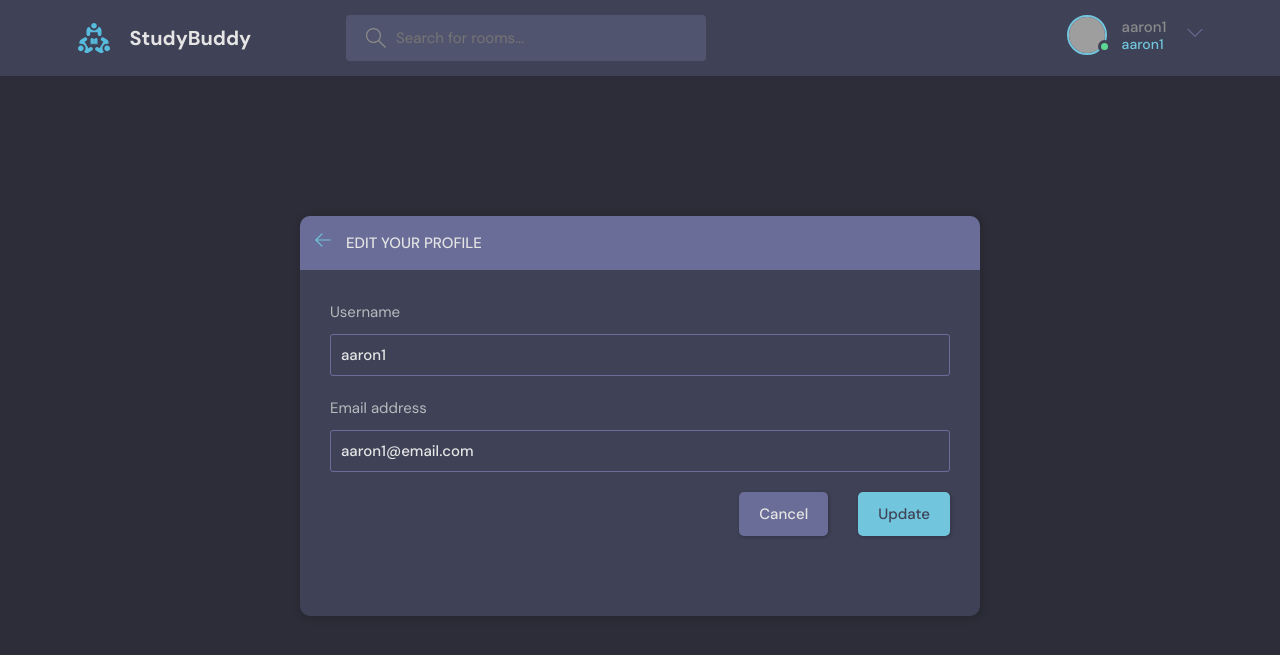
After one commit to aaronmug/studybud, a Django app: page /update-user/ in a window 1280 px wide. The commit adds this page. Shown: the top 655 px of the page. Run offline with Django 4.2, Linux system fonts and the light colour scheme; a user stored in the database is signed in; grey boxes are pictures that could not be loaded.

Commit message:
UpdateUser Commit

```diff
--- a/studybud/base/forms.py
+++ b/studybud/base/forms.py
@@ -1,8 +1,14 @@
 from django.forms import ModelForm
 from .models import Room
+from django.contrib.auth.models import User
 
 class RoomForm(ModelForm):
     class Meta:
         model = Room
         fields = '__all__'
         exclude = ['host', 'participants']
+
+class UserForm(ModelForm):
+    class Meta:
+        model = User
+        fields = ['username', 'email']
--- a/studybud/base/templates/base/profile.html
+++ b/studybud/base/templates/base/profile.html
@@ -18,7 +18,9 @@
           <div class="profile__info">
             <h3>{{user.username}}</h3>
             <p>@{{user.username}}</p>
-            <a href="edit-user.html" class="btn btn--main btn--pill">Edit Profile</a>
+            {% if request.user == user %}
+            <a href="{% url 'update-user' %}" class="btn btn--main btn--pill">Edit Profile</a>
+            {% endif %}
           </div>
           <div class="profile__about">
             <h3>About</h3>
--- /dev/null
+++ b/studybud/base/templates/base/update-user.html
@@ -0,0 +1,42 @@
+{% extends 'main.html' %}
+
+{% block content %}
+<main class="update-account layout">
+    <div class="container">
+        <div class="layout__box">
+            <div class="layout__boxHeader">
+                <div class="layout__boxTitle">
+                    <a href="{% url 'home' %}">
+                        <svg version="1.1" xmlns="http://www.w3.org/2000/svg" width="32" height="32"
+                            viewBox="0 0 32 32">
+                            <title>arrow-left</title>
+                            <path
+                                d="M13.723 2.286l-13.723 13.714 13.719 13.714 1.616-1.611-10.96-10.96h27.625v-2.286h-27.625l10.965-10.965-1.616-1.607z">
+                            </path>
+                        </svg>
+                    </a>
+                    <h3>Edit your profile</h3>
+                </div>
+            </div>
+            <div class="layout__body">
+                <form class="form" action="" method="POST">
+                    {% csrf_token %}
+
+                    {% for field in form %}
+                    <div class="form__group">
+                        <label for="profile_pic">{{field.label}}</label>
+                        {{field}}
+                    </div>
+                    {% endfor %}
+
+                    <div class="form__action">
+                        <a class="btn btn--dark" href="index.html">Cancel</a>
+                        <button class="btn btn--main" type="submit">Update</button>
+                    </div>
+                </form>
+            </div>
+        </div>
+    </div>
+  </div>
+</main>
+{% endblock content %}
--- a/studybud/base/urls.py
+++ b/studybud/base/urls.py
@@ -14,4 +14,6 @@ urlpatterns = [
     path('update-room/<str:pk>/', views.updateRoom, name="update-room"),
     path('delete-room/<str:pk>/', views.deleteRoom, name="delete-room"),
     path('delete-message/<str:pk>/', views.deleteMessage, name="delete-message"),
+
+    path('update-user/', views.updateUser, name="update-user"),
 ]
--- a/studybud/base/views.py
+++ b/studybud/base/views.py
@@ -10,7 +10,7 @@ from django.contrib.auth import authenticate, login, logout
 from django.contrib.auth.forms import UserCreationForm
 from django.http import HttpResponse
 from .models import Room, Topic, Message
-from .forms import RoomForm
+from .forms import RoomForm, UserForm
 
 # Create your views here.
 
@@ -191,3 +191,16 @@ def deleteMessage(request, pk):
         message.delete()
         return redirect('home')
     return render(request, 'base/delete.html', {'obj':message})
+
+@login_required(login_url='login')
+def updateUser(request):
+    user = request.user
+    form = UserForm(instance=user)
+
+    if request.method == 'POST':
+        form = UserForm(request.POST, instance=user)
+        if form.is_valid():
+            form.save()
+            return redirect('user-profile', pk=user.id)
+
+    return render(request, 'base/update-user.html', {'form': form})
--- a/studybud/templates/navbar.html
+++ b/studybud/templates/navbar.html
@@ -22,7 +22,7 @@
         <!-- Logged In -->
         {% if request.user.is_authenticated %}
         <div class="header__user">
-          <a href="profile.html">
+          <a href="{% url 'update-user' %}">
             <div class="avatar avatar--medium active">
               <img src="https://randomuser.me/api/portraits/men/37.jpg" />
             </div>
@@ -45,7 +45,7 @@
         {% endif %}
 
         <div class="dropdown-menu">
-          <a href="settings.html" class="dropdown-link"
+          <a href="{% url 'update-user' %}" class="dropdown-link"
             ><svg version="1.1" xmlns="http://www.w3.org/2000/svg" width="32" height="32" viewBox="0 0 32 32">
               <title>tools</title>
               <path
```
Also changed, not shown: studybud/db.sqlite3.
